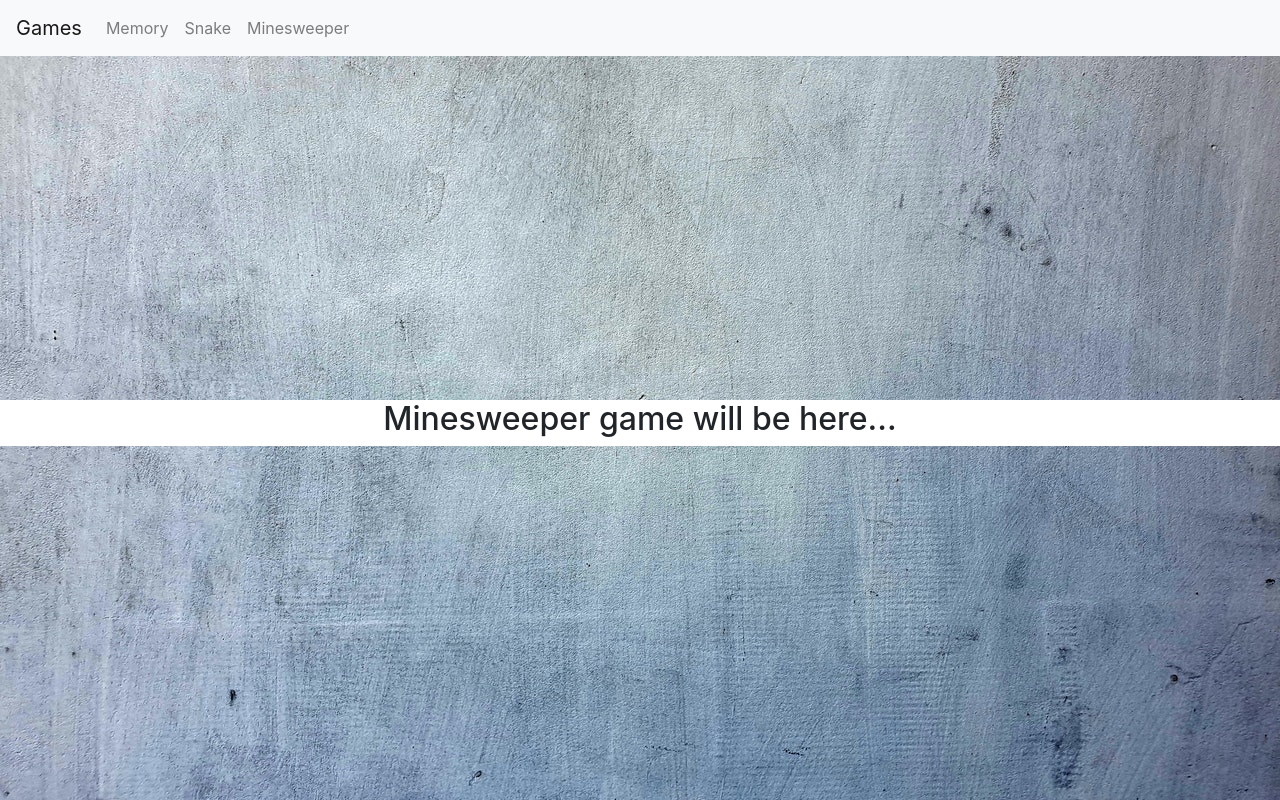
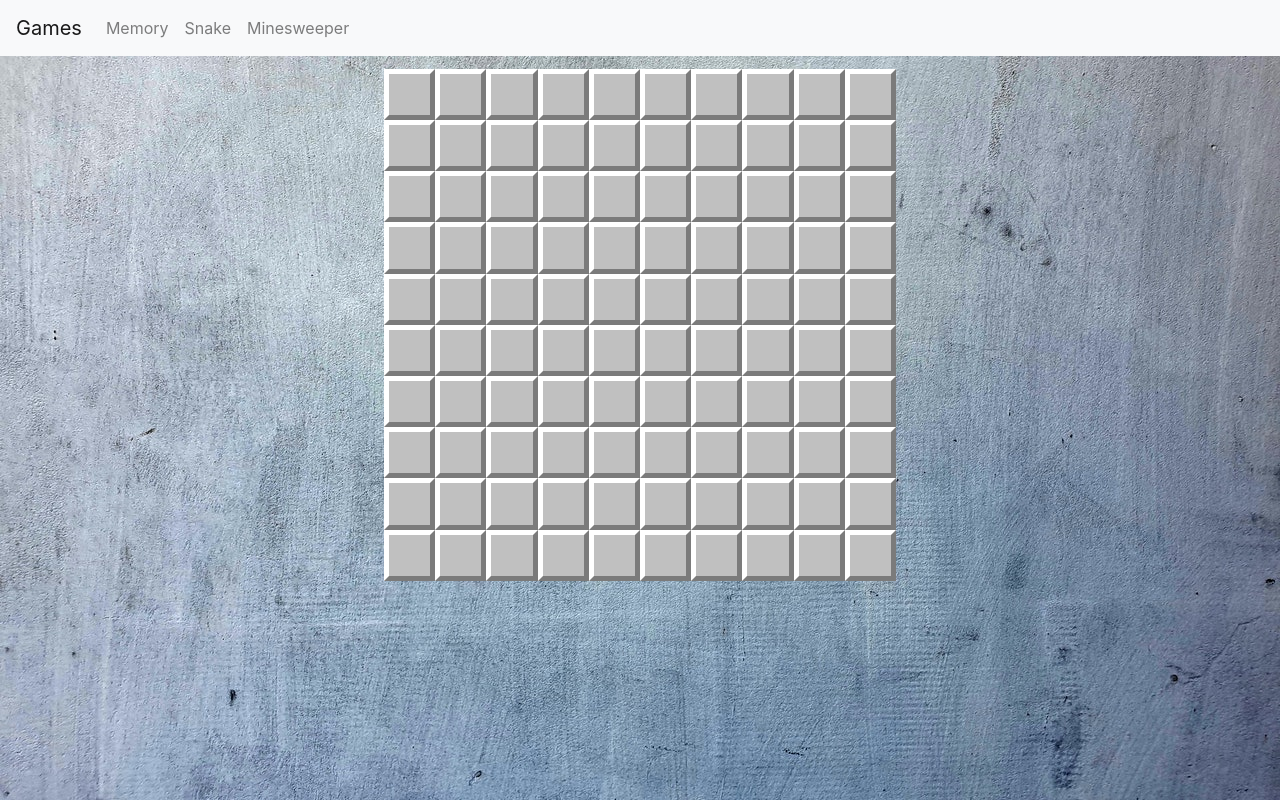
Before and after one commit to antonina-t/pink-games-mentors, a React app: page /#/minesweeper in a window 1280 px wide. Built offline with nearby package versions, Linux system fonts and the light colour scheme.

Commit message:
Minsweeper part 1

```diff
--- /dev/null
+++ b/src/components/minesweeper/MinesweeperCell.css
@@ -0,0 +1,61 @@
+@media only screen and (orientation: landscape) {
+  .ms-cell {
+    width: 4vw;
+    height: 4vw;
+  }
+  .ms-icon {
+    font-size: 1.8vw;
+  }
+}
+@media only screen and (orientation: portrait) {
+  .ms-cell {
+    width: 9.6vw;
+    height: 9.6vw;
+  }
+  .ms-icon {
+    font-size: 4vw;
+  }
+}
+.ms-cell {
+  background-color: #c0c0c0;
+  border: 5px solid;
+  border-top-color: #ffffff;
+  border-right-color: #7b7b7b;
+  border-bottom-color: #7b7b7b;
+  border-left-color: #ffffff;
+  text-align: center;
+  display: table;
+}
+.ms-cell-open {
+  background-color: #cecece;
+  border: 1px solid #dddddd;
+}
+.ms-icon {
+  font-family: "Press Start 2P";
+  display: table-cell;
+  vertical-align: middle;
+}
+.ms-1 {
+  color: blue;
+}
+.ms-2 {
+  color: green;
+}
+.ms-3 {
+  color: red;
+}
+.ms-4 {
+  color: purple;
+}
+.ms-5 {
+  color: maroon;
+}
+.ms-6 {
+  color: turquoise;
+}
+.ms-7 {
+  color: black;
+}
+.ms-8 {
+  color: gray;
+}
--- /dev/null
+++ b/src/components/minesweeper/MinesweeperCell.js
@@ -0,0 +1,30 @@
+import React from "react";
+import "./MinesweeperCell.css";
+
+function MinesweeperCell({
+  isOpen,
+  isMarked,
+  isMine,
+  minesAround,
+  onClick,
+  onRightClick,
+}) {
+  return (
+    <div
+      className={"ms-cell" + (isOpen ? " ms-cell-open" : "")}
+      onClick={onClick}
+      onContextMenu={(e) => {
+        e.preventDefault();
+        onRightClick();
+      }}
+    >
+      {isMarked && <span className="ms-icon">🏴</span>}
+      {isMine && isOpen && <span className="ms-icon">💣</span>}
+      {!isMine && isOpen && minesAround > 0 && (
+        <span className={"ms-icon ms-" + minesAround}>{minesAround}</span>
+      )}
+    </div>
+  );
+}
+
+export default MinesweeperCell;
--- /dev/null
+++ b/src/components/minesweeper/index.css
@@ -0,0 +1,16 @@
+@media only screen and (orientation: landscape) {
+  .ms-grid {
+    height: 40vw;
+  }
+}
+@media only screen and (orientation: portrait) {
+  .ms-grid {
+    height: 96vw;
+  }
+}
+.ms-grid {
+  display: grid;
+  grid-template-columns: repeat(10, auto);
+  grid-template-rows: repeat(10, auto);
+  background-color: #cecece;
+}
--- a/src/components/minesweeper/index.js
+++ b/src/components/minesweeper/index.js
@@ -1,9 +1,116 @@
-import React from "react";
+import React, { useState } from "react";
+import "./index.css";
+import MinesweeperCell from "./MinesweeperCell";
+
+const size = 10;
+const mines = 15;
+
+function generateGrid() {
+  const grid = [];
+  for (let i = 0; i < size * size; i++) {
+    grid.push({
+      isOpen: false,
+      isMarked: false,
+      isMine: false,
+    });
+  }
+
+  for (let i = 0; i < mines; i++) {
+    let rand = random(size * size);
+    while (grid[rand].isMine) {
+      rand = random(size * size);
+    }
+    grid[rand].isMine = true;
+  }
+  return grid;
+}
+
+function random(max) {
+  return Math.floor(Math.random() * max);
+}
+
+function minesAround(grid, x, y) {
+  const values = [
+    isMineAt(grid, x - 1, y - 1),
+    isMineAt(grid, x, y - 1),
+    isMineAt(grid, x + 1, y - 1),
+    isMineAt(grid, x - 1, y),
+    isMineAt(grid, x + 1, y),
+    isMineAt(grid, x - 1, y + 1),
+    isMineAt(grid, x, y + 1),
+    isMineAt(grid, x + 1, y + 1),
+  ];
+  return values.filter((value) => value).length;
+}
+
+function isMineAt(grid, x, y) {
+  if (x < 0 || y < 0 || x >= size || y >= size) return false;
+  return grid[y * size + x].isMine;
+}
+
+function openCell(grid, x, y) {
+  return grid.map((cell, i) => {
+    return i === y * size + x
+      ? { ...cell, isOpen: true, isMarked: false }
+      : cell;
+  });
+}
+
+function openAllMines(grid) {
+  return grid.map((cell) => {
+    return {
+      ...cell,
+      isOpen: cell.isOpen || cell.isMarked !== cell.isMine,
+      isMarked: cell.isMarked && cell.isMine,
+    };
+  });
+}
+
+function markCell(grid, x, y) {
+  if (grid[y * size + x].isOpen) return grid;
+  return grid.map((cell, i) => {
+    return i === y * size + x ? { ...cell, isMarked: !cell.isMarked } : cell;
+  });
+}
 
 function Minesweeper() {
+  const [grid, setGrid] = useState(generateGrid());
+  const [gameOver, setGameOver] = useState(false);
+
+  function onCellClick(x, y) {
+    if (gameOver) return;
+    setGrid((oldGrid) => {
+      if (oldGrid[y * size + x].isMine) {
+        setGameOver(true);
+        return openAllMines(oldGrid);
+      }
+      return openCell(oldGrid, x, y);
+    });
+  }
+
+  function onCellRightClick(x, y) {
+    if (gameOver) return;
+    setGrid((oldGrid) => markCell(oldGrid, x, y));
+  }
+
+  const cells = [];
+  for (let y = 0; y < size; y++) {
+    for (let x = 0; x < size; x++) {
+      cells.push(
+        <MinesweeperCell
+          key={x + "-" + y}
+          {...grid[y * size + x]}
+          minesAround={minesAround(grid, x, y)}
+          onClick={() => onCellClick(x, y)}
+          onRightClick={() => onCellRightClick(x, y)}
+        />
+      );
+    }
+  }
+
   return (
-    <div className="text-container">
-      <h2>Minesweeper game will be here...</h2>
+    <div className="game-container">
+      <div className="ms-grid">{cells}</div>
     </div>
   );
 }
--- a/src/index.html
+++ b/src/index.html
@@ -13,6 +13,10 @@
       integrity="sha384-9aIt2nRpC12Uk9gS9baDl411NQApFmC26EwAOH8WgZl5MYYxFfc+NcPb1dKGj7Sk"
       crossorigin="anonymous"
     />
+    <link
+      href="https://fonts.googleapis.com/css2?family=Press+Start+2P&display=swap"
+      rel="stylesheet"
+    />
   </head>
   <body>
     <div id="app"></div>
```
Also changed, not shown: 2 other files (tests, documents, lock files or other folders).
